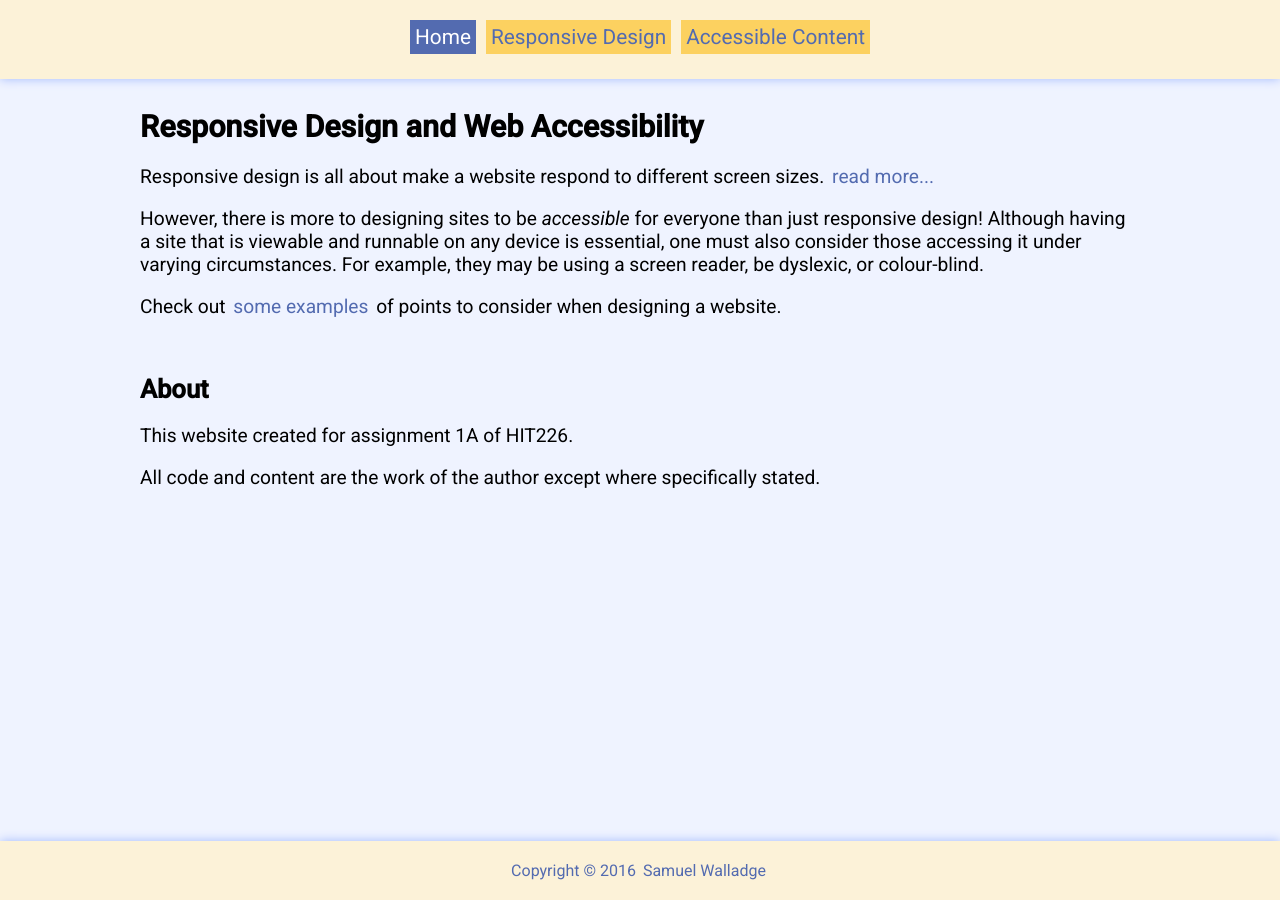
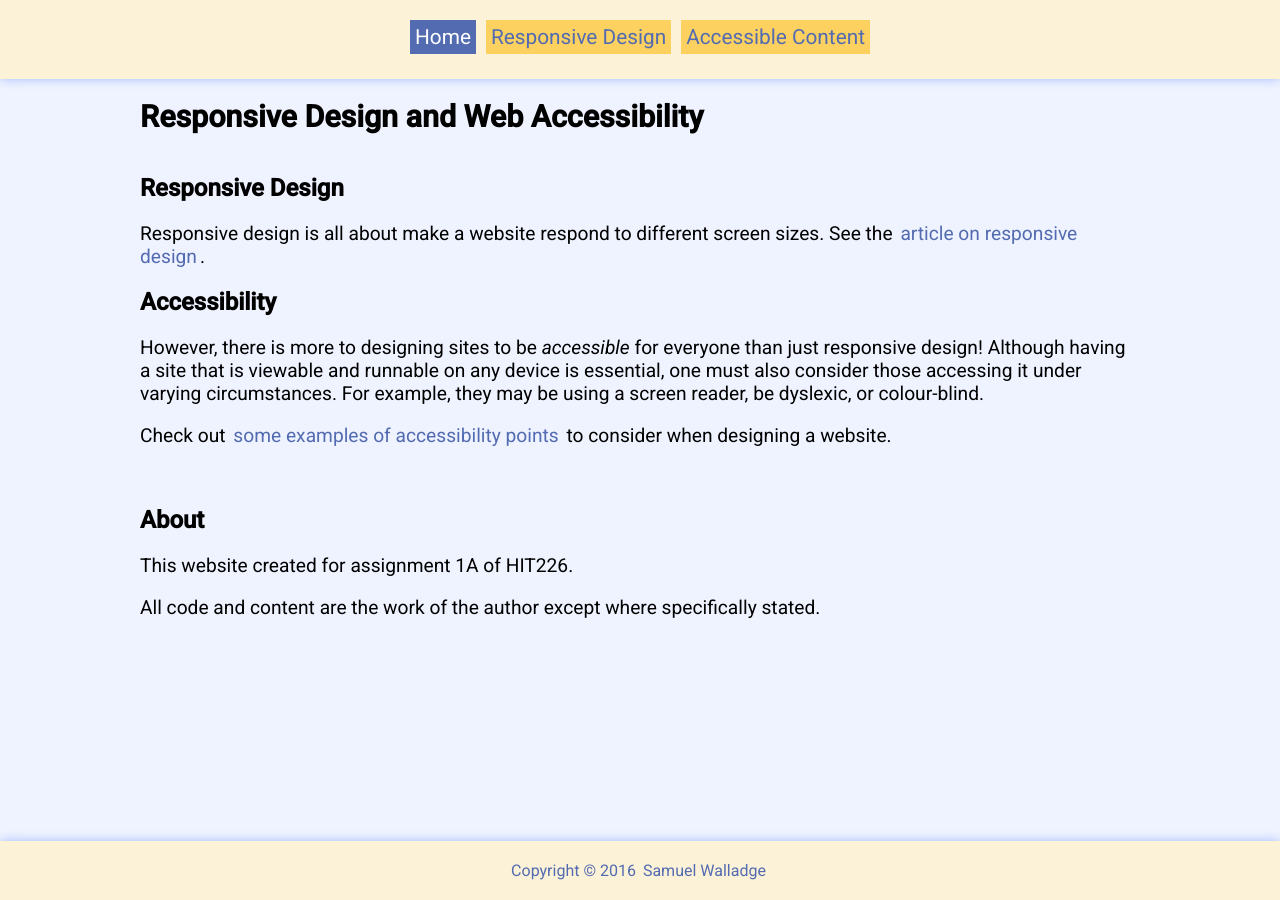
Before and after one commit to swalladge/hit226-a1, a Jekyll site: the page built from index.html, in a window 1280 px wide. Built offline with Jekyll 4.4.1, drawn with Linux system fonts in a browser that asks for light colours.

Commit message:
tidied page titles, better media queries for width relating to multicolumn flex layout

```diff
--- a/_sass/_layout.scss
+++ b/_sass/_layout.scss
@@ -37,6 +37,7 @@
   flex: 2;
   -webkit-flex: 2; /* Safari 6.1+ */
   -ms-flex: 2; /* IE 10 */
+  padding-top: 10px;
 }
 
 .page-content > :not(.wide) {
@@ -121,7 +122,14 @@
     display: block;
     clear: both;
     margin: 10px auto;
-    max-width: 100%;
+    max-width: 550px;
     min-width: 0px;
   }
 }
+
+
+@media (max-width: 600px) {
+  .block {
+    max-width: 100%;
+  }
+}
--- a/accessible.html
+++ b/accessible.html
@@ -3,8 +3,8 @@
 title: Accessible Content
 permalink: /accessibility/
 ---
+    <h1 class="page-title"> Accessibility </h1>
     <section>
-      <h1 class="page-title"> Accessibility </h1>
       <p>
         A few examples of how webpages and content can be made accessible to everyone, regardless of the device they use or disabilities they may have.
       </p>
--- a/index.html
+++ b/index.html
@@ -2,13 +2,16 @@
 layout: main
 title: Home
 ---
+
+    <h1 class="page-title"> Responsive Design and Web Accessibility </h1>
     <section>
-    <h1 class="page-title"> Responsive Design and Web Accessibility </h1>
 
+    <h2> Responsive Design </h2>
     <p>
-    Responsive design is all about make a website respond to different screen sizes. <a href="{{ site.baseurl }}/responsive/">read more...</a>
+    Responsive design is all about make a website respond to different screen sizes. See the <a href="{{ site.baseurl }}/responsive/">article on responsive design</a>.
     </p>
 
+    <h2> Accessibility </h2>
     <p>
     However, there is more to designing sites to be <em>accessible</em> for everyone than just responsive design!
     Although having a site that is viewable and runnable on any device is essential, one must also consider those accessing it under varying circumstances.
@@ -16,12 +19,12 @@
     </p>
 
     <p>
-    Check out <a href="{{ site.baseurl }}/accessibility/">some examples</a> of points to consider when designing a website.
+    Check out <a href="{{ site.baseurl }}/accessibility/">some examples of accessibility points</a> to consider when designing a website.
     </p>
     </section>
 
     <section>
-      <h1> About </h1>
+      <h2> About </h2>
 
       <p>
         This website created for assignment 1A of HIT226.
```
Also changed, not shown: design.html (+8 -7 lines).
